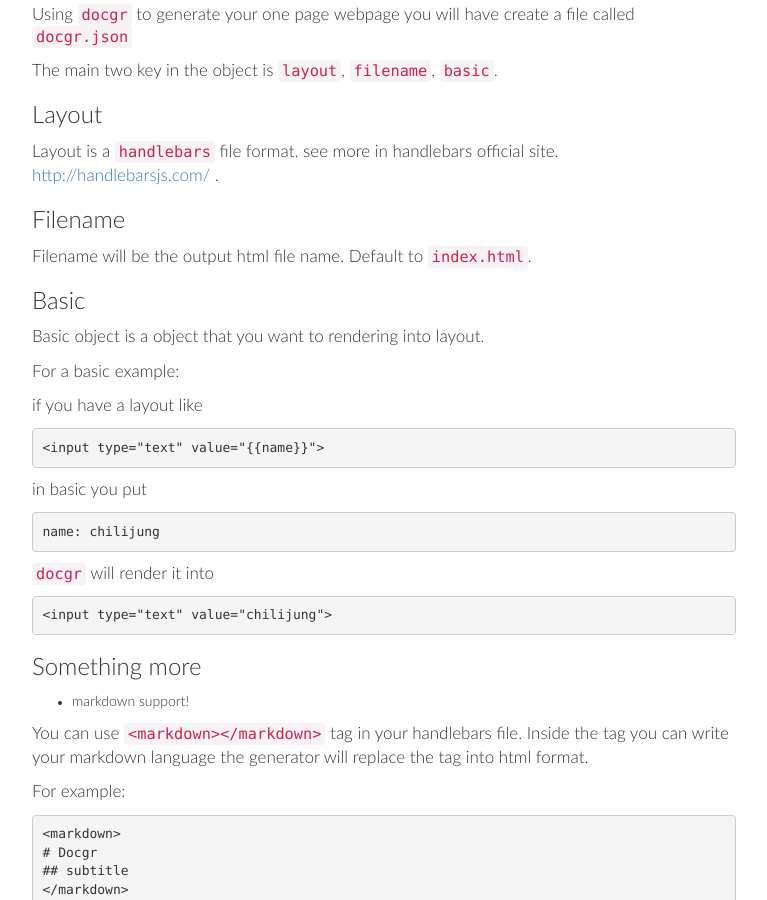
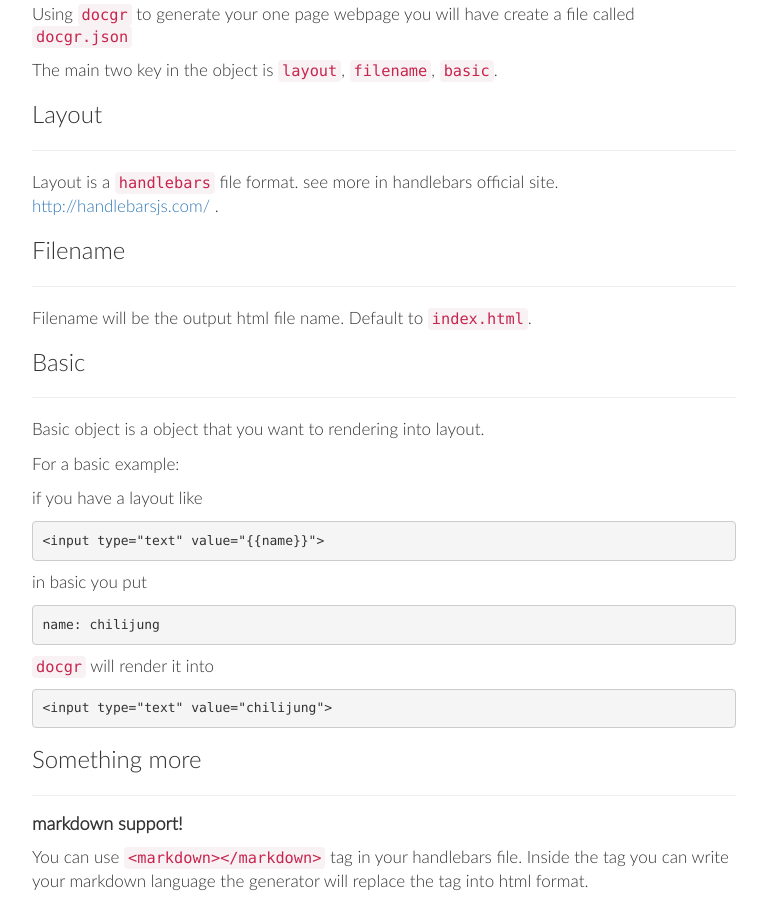
Before and after one commit to marvinwu/canner, a website: page doc/index.html in a window 1280 px wide. Shown: the part 957-1857 px from the top of the page, without its empty margins (355-1122 px from the left). Drawn offline with nearby package versions, Linux system fonts and the light colour scheme.

Commit message:
fix style

```diff
--- a/doc/index.html
+++ b/doc/index.html
@@ -166,10 +166,13 @@
                     <p>Using <code>docgr</code> to generate your one page webpage you will have create a file called <code>docgr.json</code></p>
 <p>The main two key in the object is <code>layout</code>, <code>filename</code>, <code>basic</code>.</p>
 <h3 id="layout">Layout</h3>
+<hr>
 <p>Layout is a <code>handlebars</code> file format. see more in handlebars official site. <a href="http://handlebarsjs.com/">http://handlebarsjs.com/</a> . </p>
 <h3 id="filename">Filename</h3>
+<hr>
 <p>Filename will be the output html file name. Default to <code>index.html</code>.</p>
 <h3 id="basic">Basic</h3>
+<hr>
 <p>Basic object is a object that you want to rendering into layout. </p>
 <p>For a basic example:</p>
 <p>if you have a layout like</p>
@@ -179,9 +182,8 @@
 </code></pre><p><code>docgr</code> will render it into </p>
 <pre><code>&lt;input type="text" value="chilijung"&gt;
 </code></pre><h3 id="something-more">Something more</h3>
-<ul>
-<li>markdown support!</li>
-</ul>
+<hr>
+<h4 id="-markdown-support-"><strong>markdown support!</strong></h4>
 <p>You can use <code>&lt;markdown&gt;&lt;/markdown&gt;</code> tag in your handlebars file. Inside the tag you can write your markdown language the generator will replace the tag into html format.</p>
 <p>For example:</p>
 <pre><code>&lt;markdown&gt;
```
Also changed, not shown: doc/md/usage/usage.md (+8 -1 lines).
